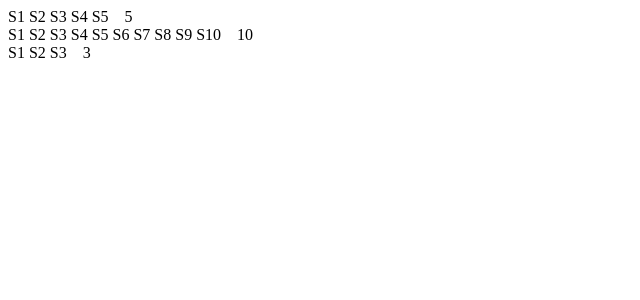
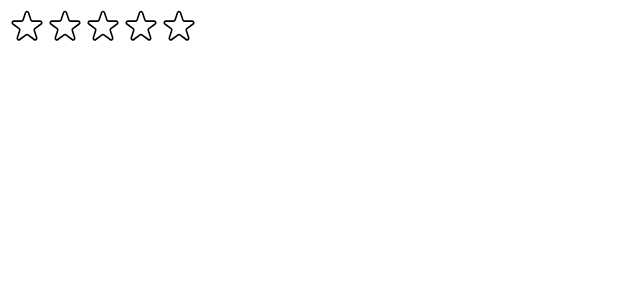
Before and after one commit to ashita07/Use-Popcorns, a React (Create React App) app: page / in a window 1280 px wide. Shown: the top 300 px of the page, without its empty margins (0-640 px from the left). Built offline with nearby package versions, Linux system fonts and the light colour scheme.

Commit message:
making the rating pattern

```diff
--- a/src/StarRating.js
+++ b/src/StarRating.js
@@ -1,3 +1,5 @@
+import { useState } from "react";
+
 const containerStyle = {
   display: "flex",
   alignItems: "center",
@@ -6,7 +8,6 @@
 
 const starContainerStyle = {
   display: "flex",
-  gap: "4px",
 };
 
 const textStyle = {
@@ -15,14 +16,72 @@
 };
 
 export default function StarRating({ maxRating = 3 }) {
+  const [rating, setRating] = useState(0);
+
   return (
     <div style={containerStyle}>
       <div style={starContainerStyle}>
         {Array.from({ length: maxRating }, (_, i) => (
-          <span>S{i + 1} </span>
+          <Star
+            key={i}
+            onClick={() => setRating(i + 1)}
+            full={rating >= i + 1}
+          />
         ))}
       </div>
-      <p style={textStyle}>{maxRating}</p>
+      <p style={textStyle}>{rating || ""}</p>
     </div>
   );
 }
+
+const starStyle = {
+  width: "38px",
+  height: "38px",
+  display: "block",
+  cursor: "pointer",
+};
+
+function Star({ onClick, full }) {
+  return (
+    <span role="button" style={starStyle} onClick={onClick}>
+      {full ? (
+        <svg
+          xmlns="http://www.w3.org/2000/svg"
+          viewBox="0 0 20 20"
+          fill="#000"
+          stroke="#000"
+        >
+          <path d="M9.049 2.927c.3-.921 1.603-.921 1.902 0l1.07 3.292a1 1 0 00.95.69h3.462c.969 0 1.371 1.24.588 1.81l-2.8 2.034a1 1 0 00-.364 1.118l1.07 3.292c.3.921-.755 1.688-1.54 1.118l-2.8-2.034a1 1 0 00-1.175 0l-2.8 2.034c-.784.57-1.838-.197-1.539-1.118l1.07-3.292a1 1 0 00-.364-1.118L2.98 8.72c-.783-.57-.38-1.81.588-1.81h3.461a1 1 0 00.951-.69l1.07-3.292z" />
+        </svg>
+      ) : (
+        <svg
+          xmlns="http://www.w3.org/2000/svg"
+          fill="none"
+          viewBox="0 0 24 24"
+          stroke="#000"
+        >
+          <path
+            strokeLinecap="round"
+            strokeLinejoin="round"
+            strokeWidth="{2}"
+            d="M11.049 2.927c.3-.921 1.603-.921 1.902 0l1.519 4.674a1 1 0 00.95.69h4.915c.969 0 1.371 1.24.588 1.81l-3.976 2.888a1 1 0 00-.363 1.118l1.518 4.674c.3.922-.755 1.688-1.538 1.118l-3.976-2.888a1 1 0 00-1.176 0l-3.976 2.888c-.783.57-1.838-.197-1.538-1.118l1.518-4.674a1 1 0 00-.363-1.118l-3.976-2.888c-.784-.57-.38-1.81.588-1.81h4.914a1 1 0 00.951-.69l1.519-4.674z"
+          />
+        </svg>
+      )}
+    </span>
+  );
+}
+
+// SPACING SYSTEM (px)
+// 2 / 4 / 8 / 12 / 16 / 24 / 32 / 40 / 48 / 64 / 80 / 96 / 128
+
+// FONT SIZE SYSTEM (px)
+// 10 / 12 / 14 / 16 / 18 / 20 / 24 / 30 / 36 / 44 /52 / 62 / 74 / 86 / 98
+// */
+
+// /*
+// FULL STAR
+
+//
+
+// EMPTY STAR
--- a/src/index.js
+++ b/src/index.js
@@ -9,7 +9,5 @@
   <React.StrictMode>
     {/* <App /> */}
     <StarRating maxRating={5} />
-    <StarRating maxRating={10} />
-    <StarRating />
   </React.StrictMode>
 );
```
Also changed, not shown: src/index.css (+0 -41 lines).
